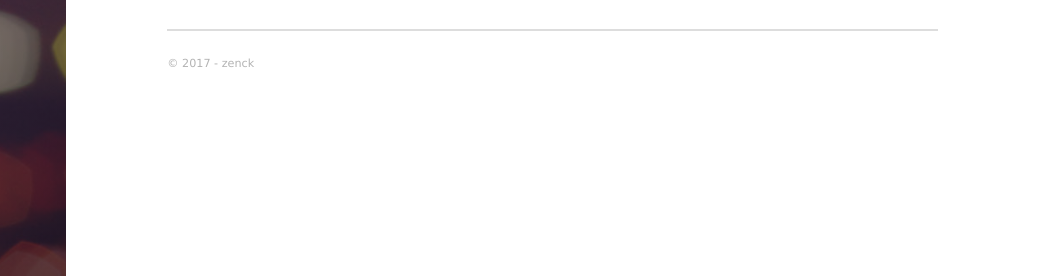
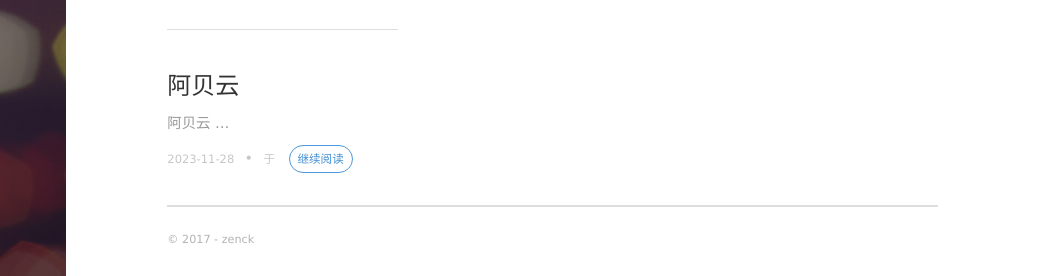
Before and after one commit to zenck/zenck.github.io, a plain HTML site: page archives/index.html in a window 1280 px wide. Shown: the part 185-461 px from the top of the page, 241-1280 px from the left. Drawn offline with nearby package versions, Linux system fonts and the light colour scheme; some packages are replaced by stand-ins of ours; a script that the page names is missing.

Commit message:
Update index.html

```diff
--- a/archives/index.html
+++ b/archives/index.html
@@ -131,7 +131,16 @@ Quick
       <div class="post-list__meta"><time datetime="2017-08-22T11:03:55.000Z" class="post-list__meta--date date">2017-08-22</time> &#8226; <span class="post-list__meta--tags tags">于&nbsp;</span><a class="btn-border-small" href="/2017/08/22/hello-world/">继续阅读</a></div>
       <hr class="post-list__divider" />
     </li>
+  <li>
+      <h2 class="post-list__post-title post-title"><a href="../阿贝云.html" title="link to post.title">阿贝云</a></h2>
+      <p class="excerpt">
 
+      阿贝云
+    &hellip;
+      </p>
+      <div class="post-list__meta"><time datetime="2023-11-28T14:23:55.000Z" class="post-list__meta--date date">2023-11-28</time> &#8226; <span class="post-list__meta--tags tags">于&nbsp;</span><a class="btn-border-small" href="/2017/08/22/hello-world/">继续阅读</a></div>
+      <hr class="post-list__divider" />
+    </li>
 
   </ol>
 
```
